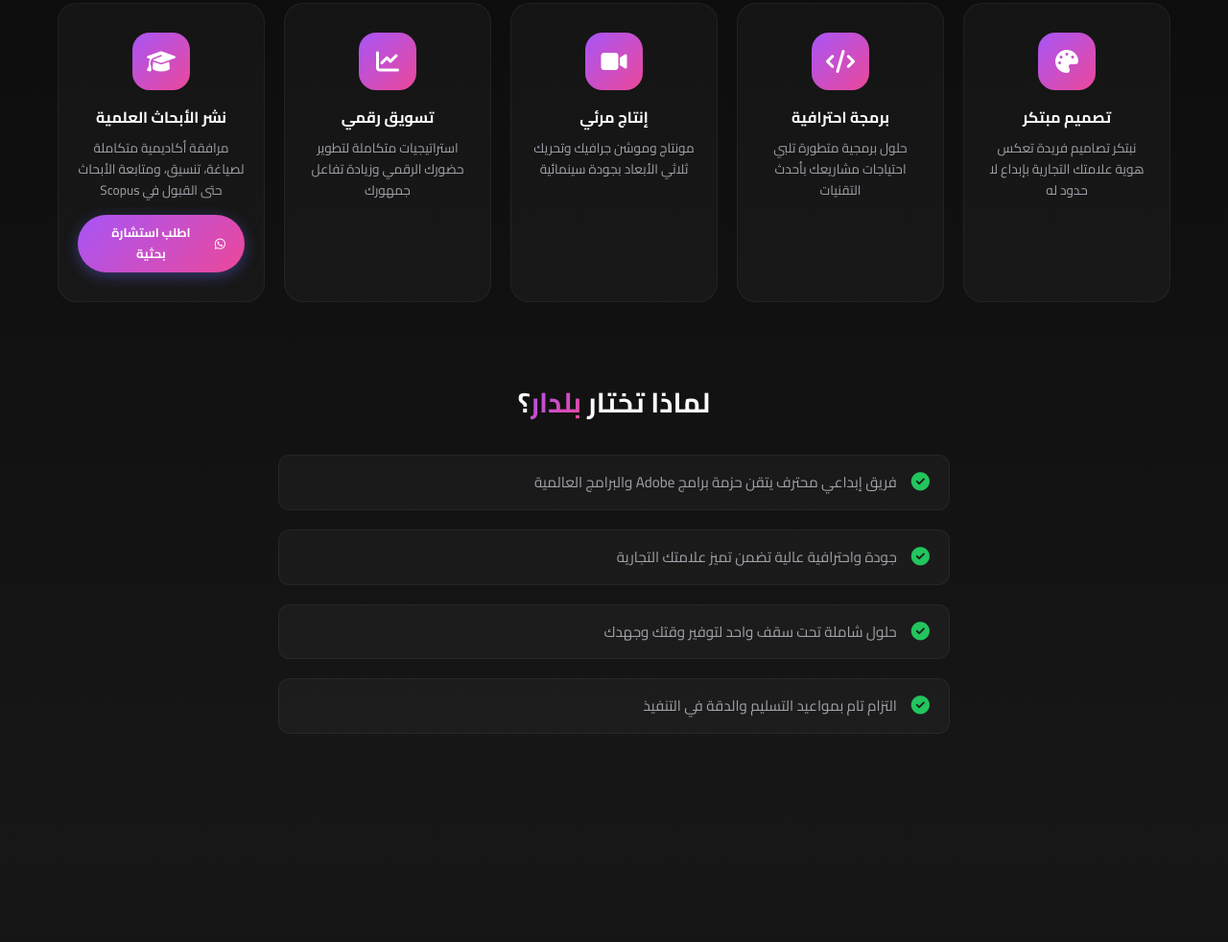
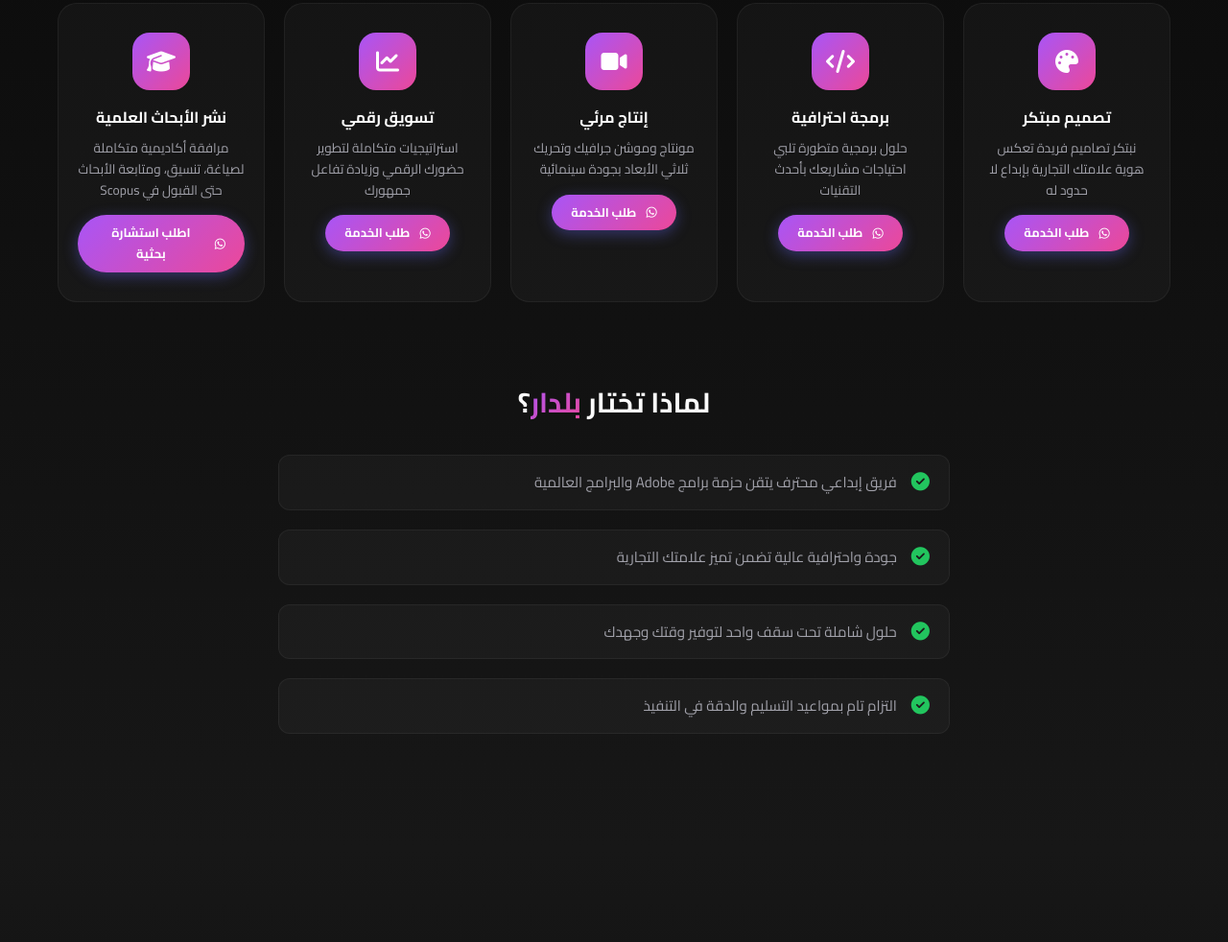
Before and after one commit to Hassanmohra/Baldar, a plain HTML site: page index.html in a window 1280 px wide. Shown: the part 1106-2088 px from the top of the page at 96% size. Drawn offline with Linux system fonts and the light colour scheme.

Commit message:
Update index.html

```diff
--- a/index.html
+++ b/index.html
@@ -1268,6 +1268,7 @@
             .project-modal-body h2 { font-size: 1.4rem; }
         }
     </style>
+<base target="_blank">
 </head>
 <body>
 
@@ -1395,21 +1396,37 @@
                 <div class="about-icon"><i class="fas fa-palette"></i></div>
                 <h3>تصميم مبتكر</h3>
                 <p>نبتكر تصاميم فريدة تعكس هوية علامتك التجارية بإبداع لا حدود له</p>
+                <a href="https://wa.me/972595346895?text=مرحباً%20بلدار،%20أرغب%20في%20طلب%20خدمة%20التصميم%20المبتكر"
+                   target="_blank" class="btn btn-primary" style="margin-top:15px; padding:8px 20px; font-size:0.8rem;">
+                    <i class="fab fa-whatsapp"></i> طلب الخدمة
+                </a>
             </div>
             <div class="about-card scroll-reveal">
                 <div class="about-icon"><i class="fas fa-code"></i></div>
                 <h3>برمجة احترافية</h3>
                 <p>حلول برمجية متطورة تلبي احتياجات مشاريعك بأحدث التقنيات</p>
+                <a href="https://wa.me/972595346895?text=مرحباً%20بلدار،%20أرغب%20في%20طلب%20خدمة%20البرمجة%20الاحترافية"
+                   target="_blank" class="btn btn-primary" style="margin-top:15px; padding:8px 20px; font-size:0.8rem;">
+                    <i class="fab fa-whatsapp"></i> طلب الخدمة
+                </a>
             </div>
             <div class="about-card scroll-reveal">
                 <div class="about-icon"><i class="fas fa-video"></i></div>
                 <h3>إنتاج مرئي</h3>
                 <p>مونتاج وموشن جرافيك وتحريك ثلاثي الأبعاد بجودة سينمائية</p>
+                <a href="https://wa.me/972595346895?text=مرحباً%20بلدار،%20أرغب%20في%20طلب%20خدمة%20الإنتاج%20المرئي"
+                   target="_blank" class="btn btn-primary" style="margin-top:15px; padding:8px 20px; font-size:0.8rem;">
+                    <i class="fab fa-whatsapp"></i> طلب الخدمة
+                </a>
             </div>
             <div class="about-card scroll-reveal">
                 <div class="about-icon"><i class="fas fa-chart-line"></i></div>
                 <h3>تسويق رقمي</h3>
                 <p>استراتيجيات متكاملة لتطوير حضورك الرقمي وزيادة تفاعل جمهورك</p>
+                <a href="https://wa.me/972595346895?text=مرحباً%20بلدار،%20أرغب%20في%20طلب%20خدمة%20التسويق%20الرقمي"
+                   target="_blank" class="btn btn-primary" style="margin-top:15px; padding:8px 20px; font-size:0.8rem;">
+                    <i class="fab fa-whatsapp"></i> طلب الخدمة
+                </a>
             </div>
             <div class="about-card scroll-reveal">
                 <div class="about-icon"><i class="fas fa-graduation-cap"></i></div>
```
